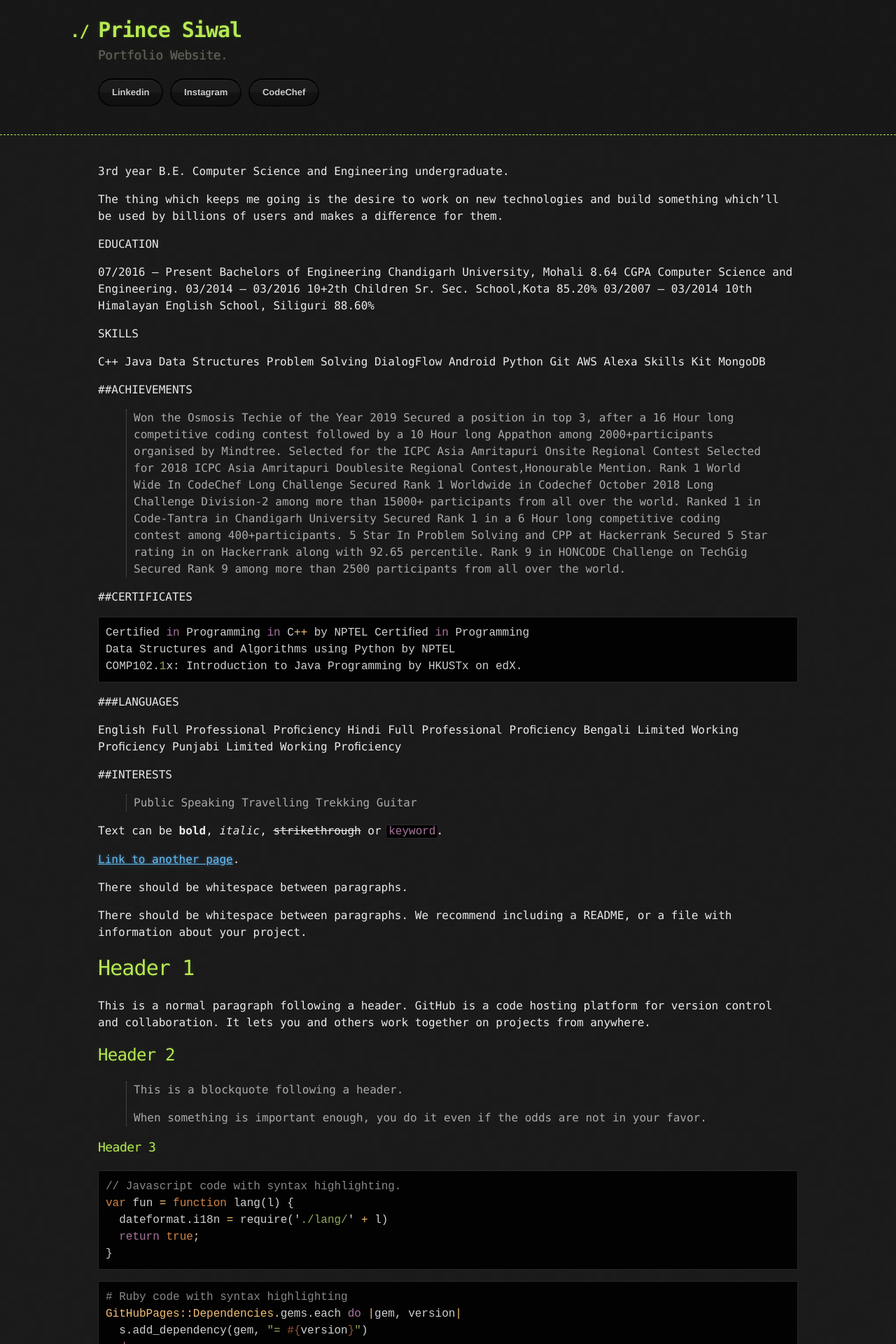
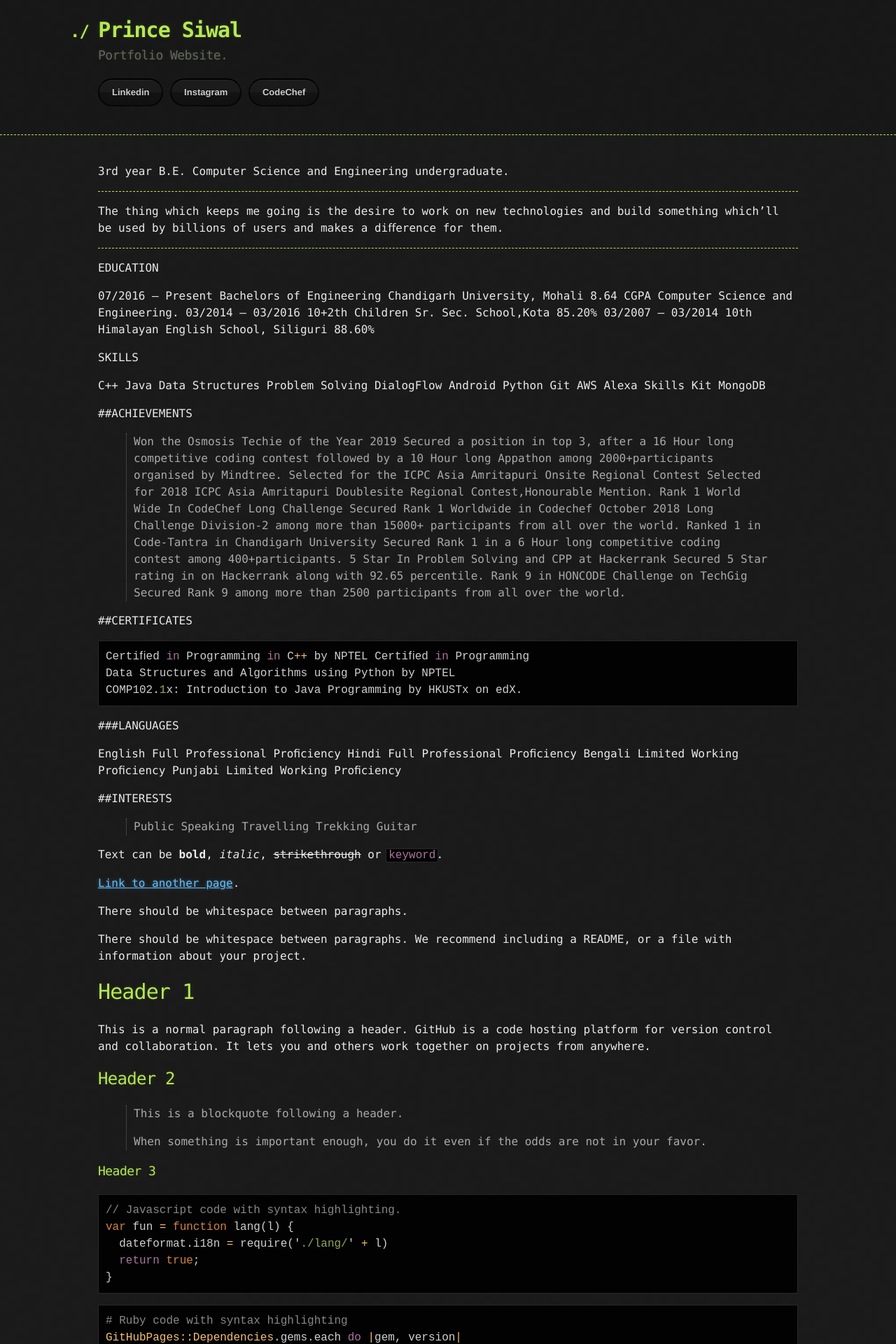
Before and after one commit to prince8809/Portfolio-Webiste, a Jekyll site: the page built from index.md, in a window 1280 px wide. Shown: the top 1920 px of the page at 70% size. Built offline with Jekyll 4.4.1, drawn with Linux system fonts in a browser that asks for light colours.

Commit message:
added data

```diff
--- a/index.md
+++ b/index.md
@@ -3,8 +3,10 @@ layout: default
 ---
 
 3rd year B.E. Computer Science and Engineering undergraduate.
+* * *
+The thing which keeps me going is the desire to work on new technologies and build something which'll be used by billions of users and makes a diﬀerence for them.
 
-The thing which keeps me going is the desire to work on new technologies and build something which'll be used by billions of users and makes a diﬀerence for them.
+* * *
 
 EDUCATION
 
```
